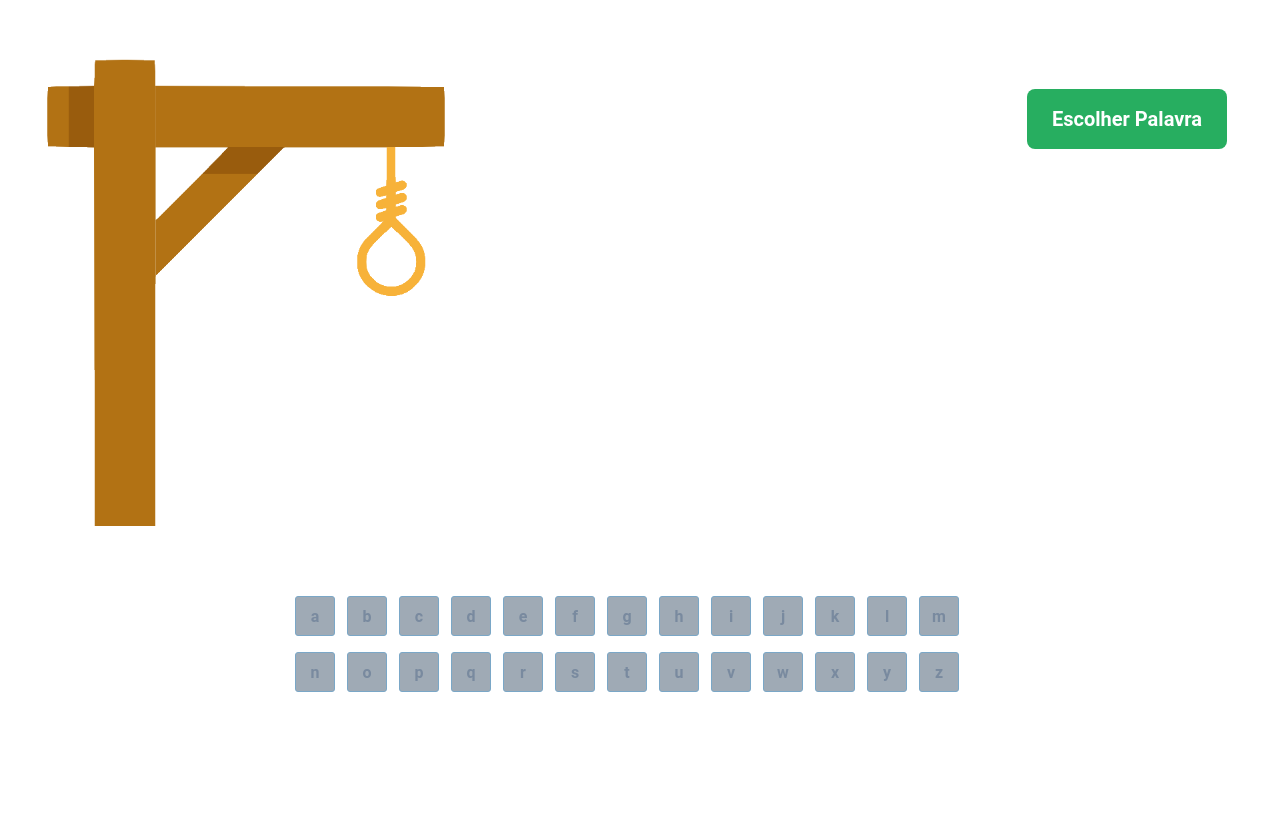
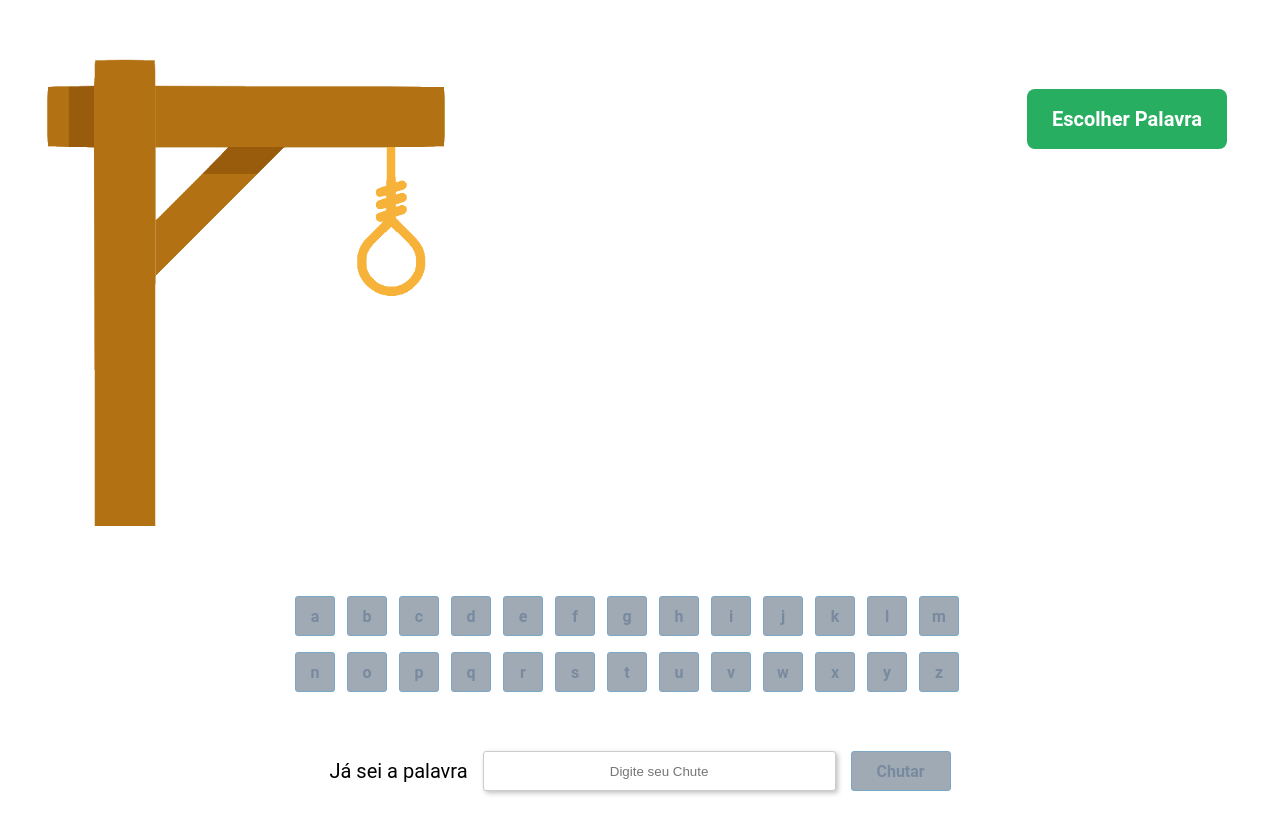
Before and after one commit to Matheus-Rodrigues-EC/Jogo-da-Forca, a React (Create React App) app: page / in a window 1280 px wide. Shown: the top 834 px of the page. Before the commit the page ends 800 px from the top, so only its background shows below. Built offline with nearby package versions, Linux system fonts and the light colour scheme.

Commit message:
Create Chute Component and configure this

```diff
--- a/public/style.css
+++ b/public/style.css
@@ -1,19 +1,7 @@
 button:disabled{
-    width: 40px;
-    height: 40px;
     color: #798A9F;
     background: #9FAAB5;;
     border: 1px solid #7AA7C7;
-    border-radius: 3px;
-    font-family: 'Roboto';
-    font-style: normal;
-    font-weight: 700;
-    font-size: 16px;
-    line-height: 19px;
-
-    display: flex;
-    justify-content: center;
-    align-items: center;
 }
 
 button{
--- a/src/Components/App.jsx
+++ b/src/Components/App.jsx
@@ -1,6 +1,7 @@
 import Palavras from "../palavras";
 import Letras, {alfabeto} from "./Letras";
 import Jogo from "./Jogo";
+import Chute from "./Chute";
 import { useState } from "react";
 
 
@@ -20,14 +21,18 @@ function App() {
   const [cont, setCont] = useState(0)
   const [count, setCount] = useState(0)
   const [image, setImage] = useState(images[0]);
+  const [chute, setChute] = useState('disabled');
+  const [tentativa, setTentativa] = useState("");
 
   function randonWord(){
     let locate = Math.floor(Math.random() * Palavras.length);
 
-    setCont(0)
-    setCount(0)
-    setImage(images[0])
+    setCont(0);
+    setCount(0);
+    setImage(images[0]);
     Answer = Palavras[locate];
+    setChute(true);
+    setTentativa("");
     return Answer;
   }
 
@@ -63,6 +68,18 @@ function App() {
               count={count}
               setCount={setCount}
               contErrors={contErrors}
+              setChute={setChute}
+              />
+      <Chute  chute={chute}
+              setChute={setChute}
+              word={word}
+              image={image}
+              setImage={setImage}
+              setCount={setCount}
+              setCont={setCont}
+              tentativa={tentativa}
+              setTentativa={setTentativa}
+              setSelect={setSelect}
               />
     </div>
   );
--- /dev/null
+++ b/src/Components/Chute.jsx
@@ -0,0 +1,88 @@
+import styled from "styled-components"
+import { alfabeto } from "./Letras";
+
+export default function Chute(props){
+    const {tentativa, setTentativa, chute, setChute, word, setImage, setCount, setCont, setSelect} = props;
+
+
+
+    function verifyChute(){
+        if(tentativa === word){
+            console.log("certo");
+            setCount(word.length);
+            setChute("disabled");
+            setSelect(alfabeto);
+        }else{
+            console.log("errado");
+            setImage("assets/forca6.png");
+            setCont(6);
+            setChute("disabled");
+            setSelect(alfabeto);
+
+        }
+    }
+
+
+    return(
+        <Section>
+            <Text>Já sei a palavra </Text>
+            <Entrada disabled={chute==='disabled' ? true : false} onChange={(e) => setTentativa(e.target.value)} data-test="guess-input" value={tentativa} placeholder="Digite seu Chute"/>
+            <Button disabled={chute==='disabled' ? true : false}
+                    onClick={() => {verifyChute()}}
+                    data-test="guess-button"
+            >
+                Chutar
+            </Button>
+        </Section>
+    )
+}
+
+const Section = styled.section`
+    display: flex;
+    margin: 55px auto 55px auto;
+    justify-content: center;
+    align-items: center;
+    gap: 15px;
+`
+
+const Text = styled.span`
+    font-family: 'Roboto';
+    font-style: normal;
+    font-weight: 400;
+    font-size: 20px;
+    line-height: 23px;
+    display: flex;
+    align-items: center;
+    text-align: center;
+
+    color: #000000;
+`
+const Entrada = styled.input`
+    box-sizing: border-box;
+
+    width: 353px;
+    height: 40px;
+
+    background: #FFFFFF;
+    border: 1px solid #CCCCCC;
+    box-shadow: 2px 2px 5px rgba(0, 0, 0, 0.25);
+    border-radius: 3px;
+    text-align: center;
+    color: #000000;
+`
+
+const Button = styled.button`
+    width: 100px;
+    height: 40px;
+
+    font-family: 'Roboto';
+    font-style: normal;
+    font-weight: 700;
+    font-size: 16px;
+    line-height: 19px;
+    display: flex;
+    align-items: center;
+    text-align: center;
+
+    color: #3C76A1;
+`
--- a/src/Components/Letras.jsx
+++ b/src/Components/Letras.jsx
@@ -5,7 +5,7 @@ import styled from "styled-components";
 export const alfabeto = ["a", "b", "c", "d", "e", "f", "g", "h", "i", "j", "k", "l", "m", "n", "o", "p", "q", "r", "s", "t", "u", "v", "w", "x", "y", "z"];
 
 export default function Letras(props){
-    const {word, select, setSelect, compare, cont, count, setCount, contErrors} = props;
+    const {word, select, setSelect, compare, cont, count, setCount, contErrors, setChute} = props;
 
     console.log(word);
     console.log("tamanho da palavra " + word.length)
@@ -31,10 +31,9 @@ export default function Letras(props){
 
         if((newInc === word.length) && (cont < 6)){
             setSelect(alfabeto)
+            setChute('disabled')
         }
     }
-
-
 
     return (
         <Keyboard>
```
